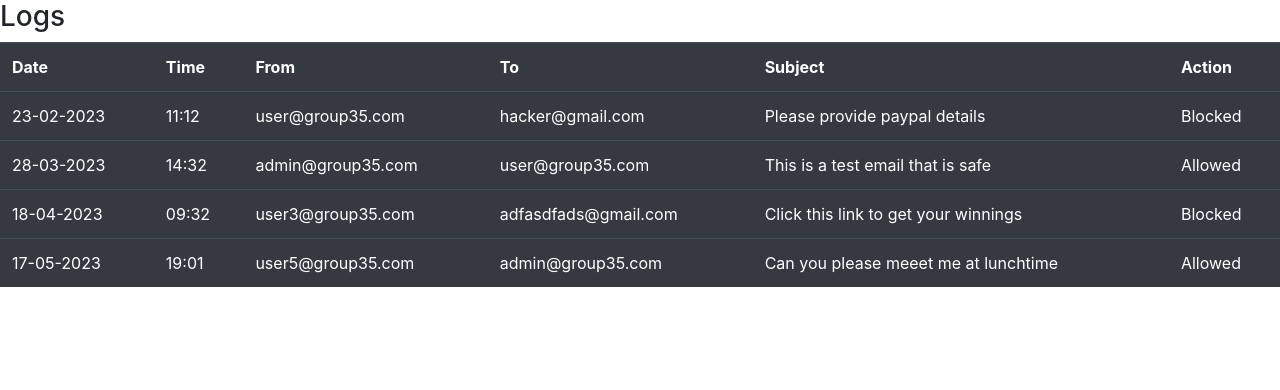
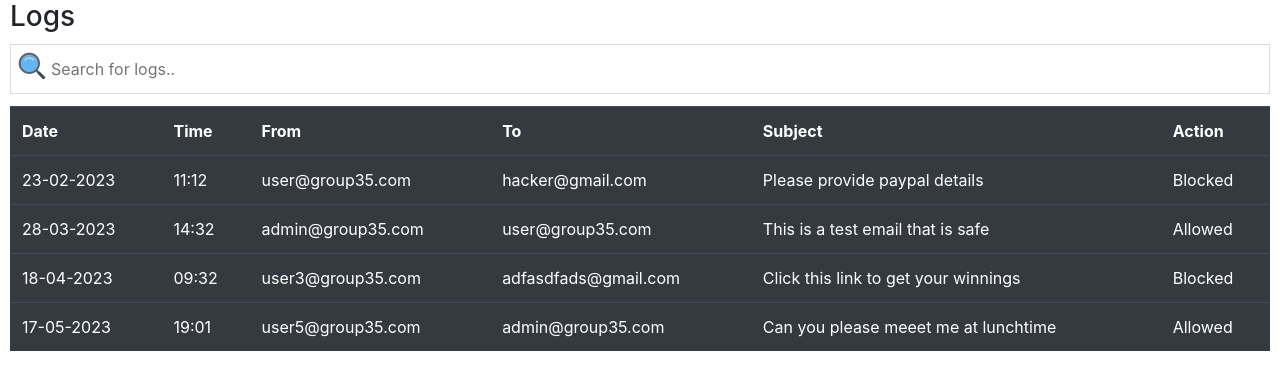
Before and after one commit to 103026999/https---github.com-group35-emailsecurity-gateway-setup-tree-main-webapp, a Flask app: page /logs in a window 1280 px wide. Shown: the part 56-446 px from the top of the page. Run offline with Flask 3, Linux system fonts and the light colour scheme; some libraries are stand-ins or nearby versions.

Commit message:
- Added JavaScript to filter tables

```diff
--- a/static/css/style.css
+++ b/static/css/style.css
@@ -1,4 +1,23 @@
-body{
-    font-style: italic;
-    font-family: 'Times New Roman', Times, serif;
+/* Custom CSS styling */
+table{
+    padding: 10px;
 }
+
+.outer {
+    margin:10px;
+}
+
+h3{
+    padding-left: 10px;
+}
+
+#searchInput {
+    background-image: url('../img/searchIcon.png'); /* Add a search icon to input */
+    background-position: 5px 5px; /* Position the search icon */
+    background-repeat: no-repeat; /* Do not repeat the icon image */
+    width: 100%; /* Full-width */
+    font-size: 16px; /* Increase font-size */
+    padding: 12px 20px 12px 40px; /* Add some padding */
+    border: 1px solid #ddd; /* Add a grey border */
+    margin-bottom: 12px; /* Add some space below the input */
+  }
--- /dev/null
+++ b/static/script/script.js
@@ -0,0 +1,9 @@
+var $rows = $('#table tr');
+$('#searchInput').keyup(function() {
+    var val = $.trim($(this).val()).replace(/ +/g, ' ').toLowerCase();
+
+    $rows.show().filter(function() {
+        var text = $(this).text().replace(/\s+/g, ' ').toLowerCase();
+        return !~text.indexOf(val);
+    }).hide();
+});
--- a/templates/base.html
+++ b/templates/base.html
@@ -1,7 +1,10 @@
+<!-- https://icons8.com/icons/set/search-->
 <!DOCTYPE html>
 <html lang="en">
 <head>
     <link rel="stylesheet" href="https://stackpath.bootstrapcdn.com/bootstrap/4.3.1/css/bootstrap.min.css" integrity="sha384-ggOyR0iXCbMQv3Xipma34MD+dH/1fQ784/j6cY/iJTQUOhcWr7x9JvoRxT2MZw1T" crossorigin="anonymous">
+    <link rel="stylesheet" href='..\static\css\style.css' />
+
     <title>{% block title %}{% endblock %}</title>
     {% block head %}
     {% endblock %}
@@ -16,5 +19,6 @@
     <script src="https://code.jquery.com/jquery-3.3.1.slim.min.js" integrity="sha384-q8i/X+965DzO0rT7abK41JStQIAqVgRVzpbzo5smXKp4YfRvH+8abtTE1Pi6jizo" crossorigin="anonymous"></script>
     <script src="https://cdnjs.cloudflare.com/ajax/libs/popper.js/1.14.7/umd/popper.min.js" integrity="sha384-UO2eT0CpHqdSJQ6hJty5KVphtPhzWj9WO1clHTMGa3JDZwrnQq4sF86dIHNDz0W1" crossorigin="anonymous"></script>
     <script src="https://stackpath.bootstrapcdn.com/bootstrap/4.3.1/js/bootstrap.min.js" integrity="sha384-JjSmVgyd0p3pXB1rRibZUAYoIIy6OrQ6VrjIEaFf/nJGzIxFDsf4x0xIM+B07jRM" crossorigin="anonymous"></script>
+    <script src="..\static\script\script.js" type="text/javascript"></script>
 </body>
 </html>
--- a/templates/emails.html
+++ b/templates/emails.html
@@ -18,7 +18,9 @@
 {% endblock %}
 {% block content %}
 <h3>Emails</h3>
-<table class="table table-hover table-dark">
+<div class="outer">
+  <input type="text" id="searchInput" placeholder="Search for emails..">
+  <table id="table" class="table table-hover table-dark">
     <tr>
       {% for header in headings %}
         <th>{{header}}</th>
@@ -34,4 +36,5 @@
       {% endfor %}
     </tr>
   </table>
+</div>
 {% endblock %}
--- a/templates/logs.html
+++ b/templates/logs.html
@@ -18,7 +18,9 @@
 {% endblock %}
 {% block content %}
 <h3>Logs</h3>
-<table class="table table-hover table-dark">
+<div class="outer">
+  <input type="text" id="searchInput" placeholder="Search for logs..">
+  <table id="table" class="table table-hover table-dark">
     <tr>
       {% for header in headings %}
         <th>{{header}}</th>
@@ -36,4 +38,5 @@
       {% endfor %}
     </tr>
   </table>
+</div>
 {% endblock %}
```
Also changed, not shown: static/img/searchIcon.png (added). Lines whose indentation alone changed are shown as unchanged.
